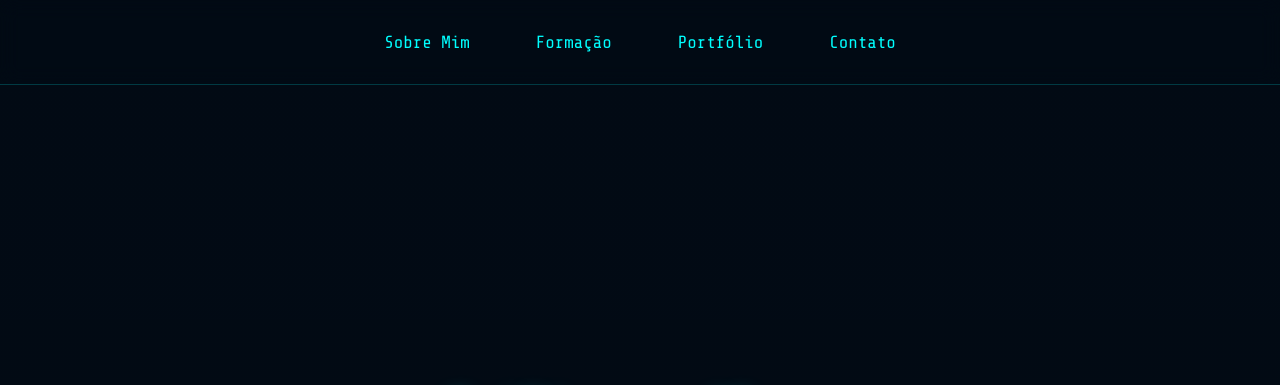
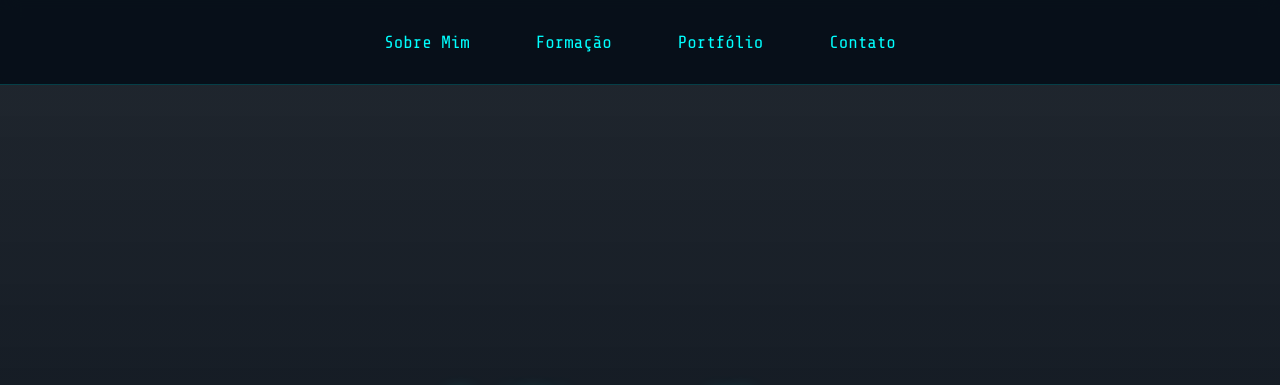
Before and after one commit to GLM-Cyber/portfolio, a plain HTML site: page index.html in a window 1280 px wide. Shown: the top 385 px of the page. Drawn offline with nearby package versions, Linux system fonts and the light colour scheme; the site is published under a folder, as on GitHub Pages, so addresses that start at the root find nothing.

Commit message:
Update style.css

```diff
--- a/style.css
+++ b/style.css
@@ -18,7 +18,7 @@ body {
     color: #e0e0e0;
 
     /* Imagem de fundo com temática de cibersegurança */
-    background-image: linear-gradient(rgba(2, 10, 20, 0.8), rgba(2, 10, 20, 0.95)), url('/images/ciber.png');
+    background-image: linear-gradient(rgba(2, 10, 20, 0.8), rgba(2, 10, 20, 0.95)), url('images/ciber.png');
     background-size: cover;
     background-position: center;
     background-attachment: fixed; /* Efeito parallax suave */
```
